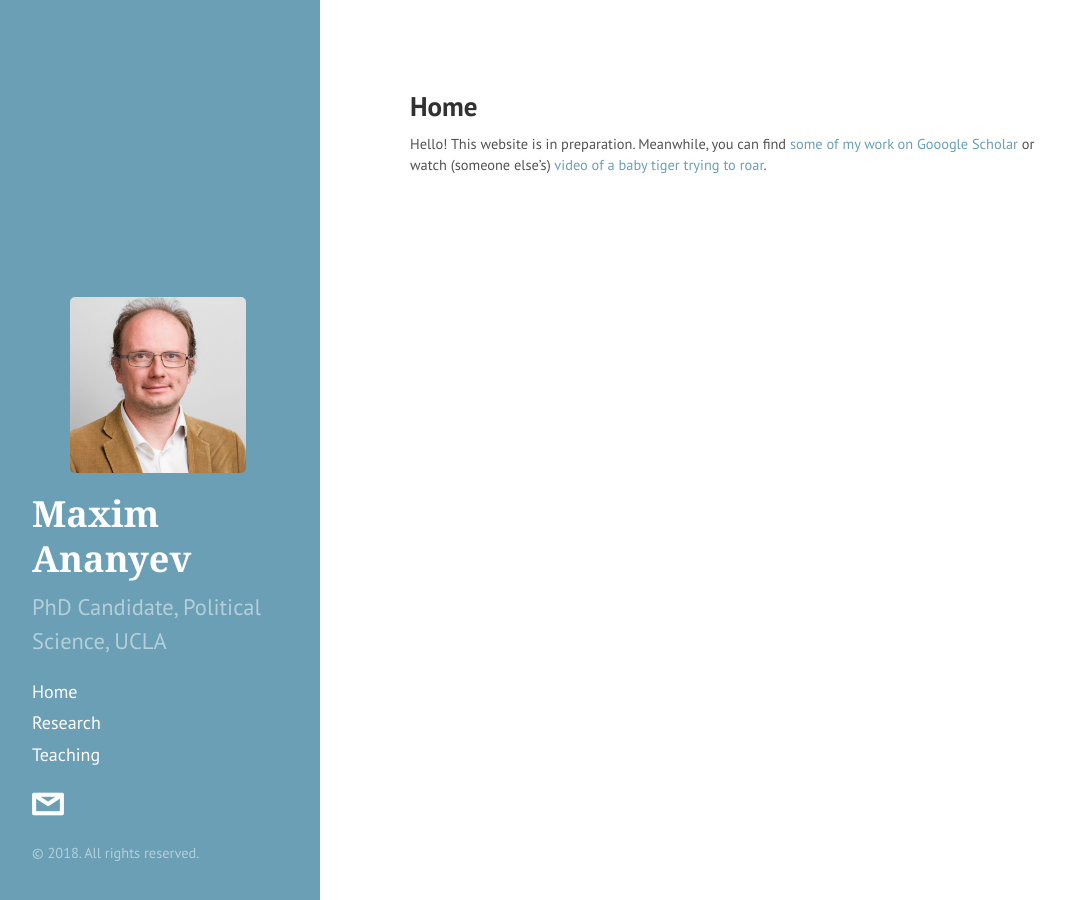
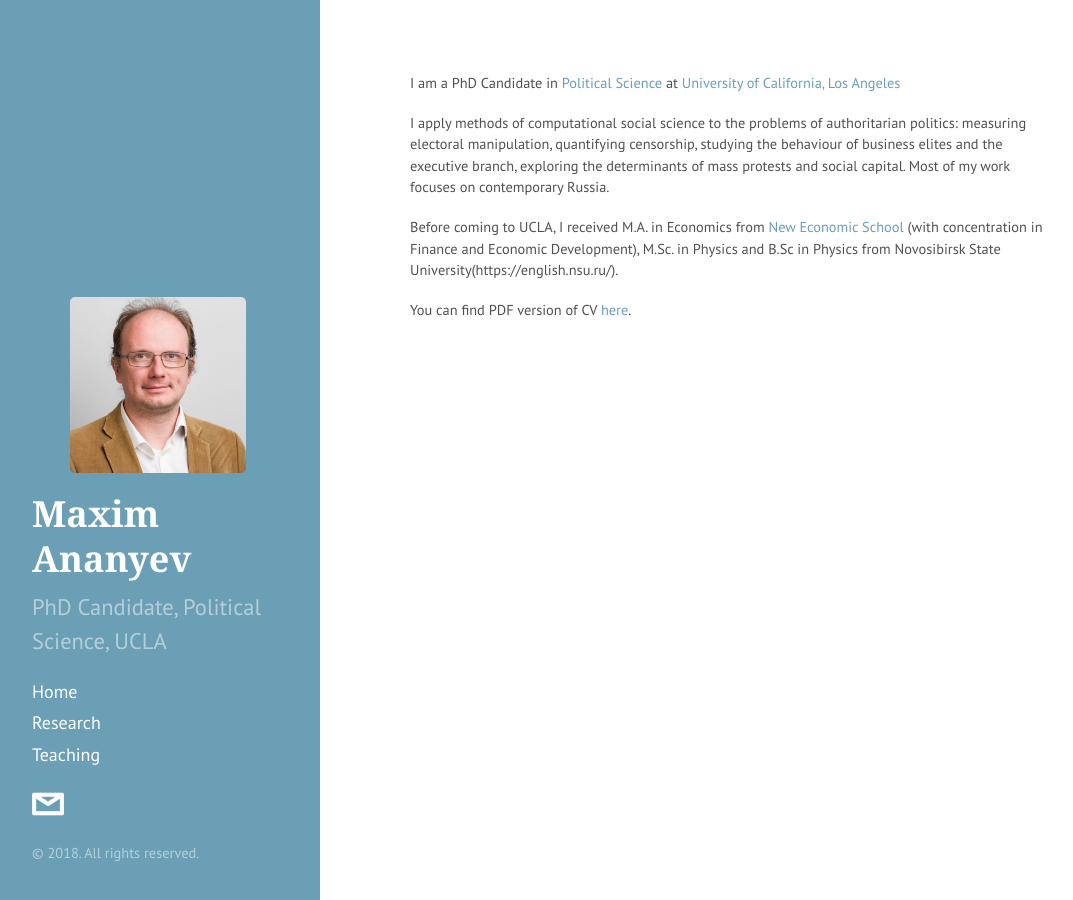
Before and after one commit to avtishin/avtishin.github.io, a Jekyll site: the page built from index.md, in a window 1280 px wide. Shown: the whole page, without its empty margins (4-1077 px from the left). Built offline with Jekyll 4.4.1, drawn with Linux system fonts in a browser that asks for light colours; Markdown is read by kramdown in place of the engine named in the settings.

Commit message:
cv and homepage

```diff
--- a/index.md
+++ b/index.md
@@ -3,6 +3,10 @@ layout: main
 title: Home
 ---
 
-## Home
+I am a PhD Candidate in [Political Science](http://polisci.ucla.edu/) at [University of California, Los Angeles](http://www.ucla.edu/)
 
-Hello! This website is in preparation. Meanwhile, you can find [some of my work on Gooogle Scholar](https://scholar.google.com/citations?user=HdFHhHQAAAAJ&hl=en) or watch (someone else's) [video of a baby tiger trying to roar](https://www.youtube.com/watch?v=SC_UjTJ0VyU).
+I apply methods of computational social science to the problems of authoritarian politics: measuring electoral manipulation, quantifying censorship, studying the behaviour of business elites and the executive branch, exploring the determinants of mass protests and social capital. Most of my work focuses on contemporary Russia.
+
+Before coming to UCLA, I received M.A. in Economics from [New Economic School](https://www.nes.ru/en/home/?lang=en) (with concentration in Finance and Economic Development), M.Sc. in Physics and B.Sc in Physics from Novosibirsk State University(https://english.nsu.ru/).
+
+You can find PDF version of CV [here](assets/ananyevcv.pdf).
```
Also changed, not shown: 1 other file.
